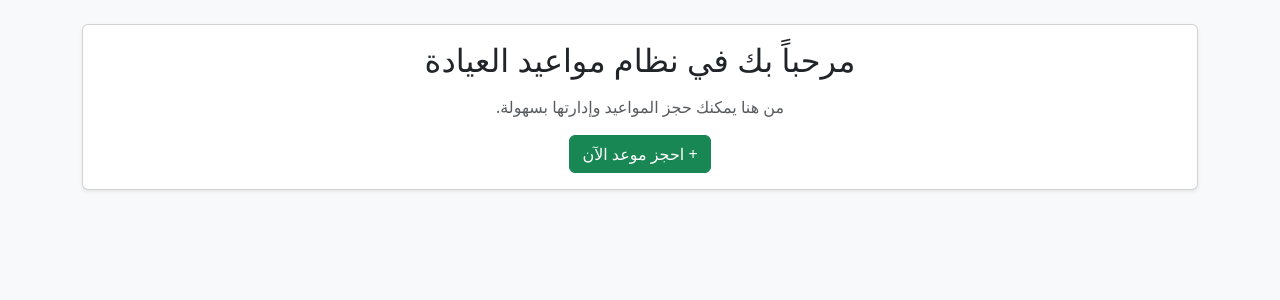
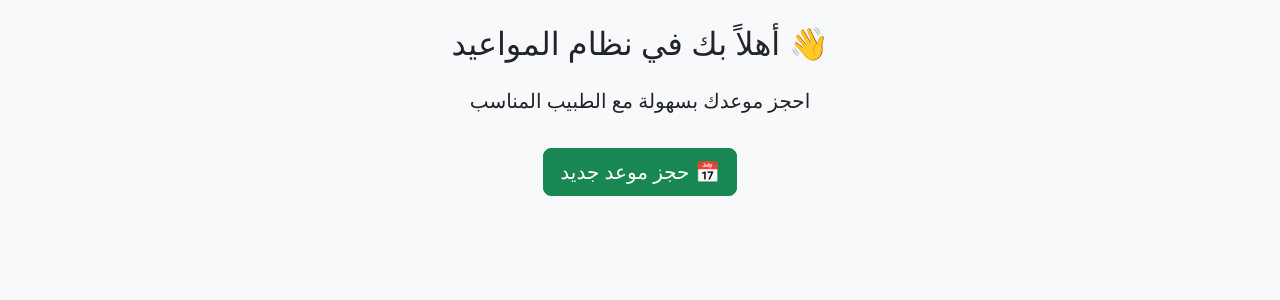
Before and after one commit to mshrf3334-star/clinic-appointments, a Flask app: page / in a window 1280 px wide. Shown: the part 56-356 px from the top of the page. Run offline with Flask 3, Linux system fonts and the light colour scheme.

Commit message:
Update index.html

```diff
--- a/templates/index.html
+++ b/templates/index.html
@@ -1,10 +1,9 @@
 {% extends "base.html" %}
+{% block title %}الرئيسية{% endblock %}
 {% block content %}
-<div class="card shadow-sm">
-  <div class="card-body text-center">
-    <h2 class="mb-3">مرحباً بك في نظام مواعيد العيادة</h2>
-    <p class="text-muted">من هنا يمكنك حجز المواعيد وإدارتها بسهولة.</p>
-    <a href="{{ url_for('book') }}" class="btn btn-success">+ احجز موعد الآن</a>
-  </div>
+<div class="text-center">
+  <h2 class="mb-4">👋 أهلاً بك في نظام المواعيد</h2>
+  <p class="lead">احجز موعدك بسهولة مع الطبيب المناسب</p>
+  <a href="{{ url_for('book') }}" class="btn btn-success btn-lg mt-3">📅 حجز موعد جديد</a>
 </div>
 {% endblock %}
```
